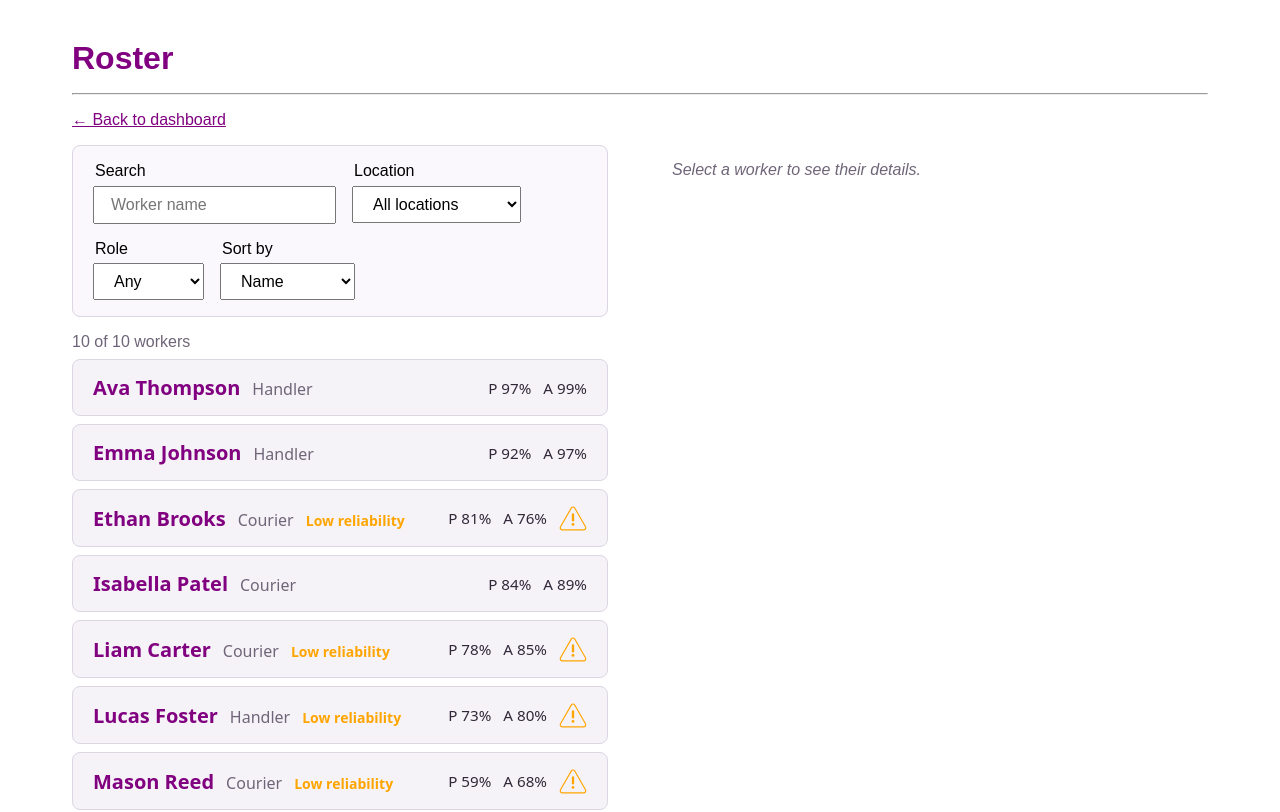
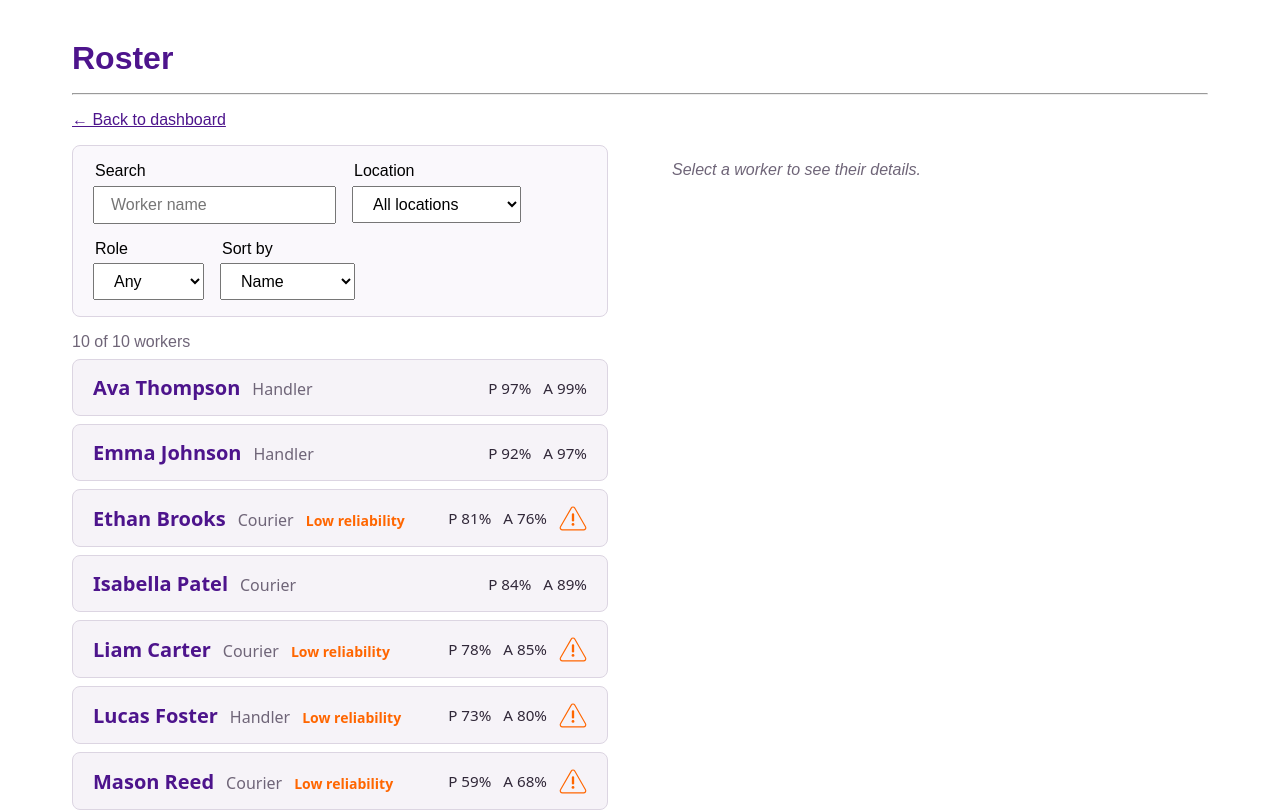
Before and after one commit to ThomasLalo/flexibleWorker2, a SvelteKit app: page /manager/roster in a window 1280 px wide. Shown: the top 812 px of the page. Built offline with nearby package versions, Linux system fonts and the light colour scheme.

Commit message:
changed all oranges and purples to fedex colors

```diff
--- a/src/routes/manager/+page.svelte
+++ b/src/routes/manager/+page.svelte
@@ -321,7 +321,7 @@
 
   .shift-unclaimed .shift-status,
   .shift-unclaimed .shift-actions {
-    color:orange;
+    color:#FF6600;
   }
 
   .shift-canceled .shift-status,
--- a/src/routes/manager/roster/+page.svelte
+++ b/src/routes/manager/roster/+page.svelte
@@ -93,7 +93,7 @@
         cy="21"
         r="15.91549430918954"
         fill="transparent"
-        stroke={value < FLAG_THRESHOLD ? 'orange' : 'purple'}
+        stroke={value < FLAG_THRESHOLD ? '#FF6600' : '#4D148C'}
         stroke-width="3"
         stroke-dasharray="{value} {100 - value}"
         stroke-dashoffset="25"
@@ -242,7 +242,7 @@
   }
 
   h1 {
-    color: purple;
+    color: #4D148C;
   }
 
   .page-title {
@@ -253,7 +253,7 @@
   .back-link {
     display: inline-block;
     margin: 0 2rem 1rem;
-    color: purple;
+    color: #4D148C;
   }
 
   .main-layout {
@@ -329,8 +329,8 @@
 
   .worker.selected {
     background-color: #ece3f3;
-    border-color: purple;
-    box-shadow: 0 0 0 1px purple;
+    border-color: #4D148C;
+    box-shadow: 0 0 0 1px #4D148C;
   }
 
   .worker-details {
@@ -342,7 +342,7 @@
   }
 
   .worker-name {
-    color: purple;
+    color: #4D148C;
     font-size: 1.25rem;
     font-weight: 600;
   }
@@ -367,7 +367,7 @@
 
   .flagged .worker-status,
   .flagged .warning {
-    color: orange;
+    color: #FF6600;
   }
 
   .warning {
@@ -377,7 +377,7 @@
   /* detail panel */
   .detail-panel h2 {
     margin: 0;
-    color: purple;
+    color: #4D148C;
   }
 
   .detail-panel h3 {
@@ -422,14 +422,14 @@
 
   .tag {
     padding: 2px 10px;
-    border: 1px solid purple;
+    border: 1px solid #4D148C;
     border-radius: 999px;
-    color: purple;
+    color: #4D148C;
     font-size: 0.9rem;
   }
 
   .tag.role {
-    background-color: purple;
+    background-color: #4D148C;
     color: white;
   }
 
@@ -455,7 +455,7 @@
   }
 
   .shift-time {
-    color: purple;
+    color: #4D148C;
     font-weight: 600;
   }
 
@@ -466,7 +466,7 @@
 
   /* same colors the worker dashboard uses for these states */
   .time-changed .shift-status {
-    color: orange;
+    color: #FF6600;
   }
 
   .shift-canceled .shift-status {
--- a/src/routes/worker/+page.svelte
+++ b/src/routes/worker/+page.svelte
@@ -266,7 +266,7 @@
   /* there is probably a better way to do this */
   .time-changed .shift-status,
   .time-changed .shift-actions {
-    color:orange;
+    color:#FF6600;
   }
 
   .shift-canceled .shift-status,
```
